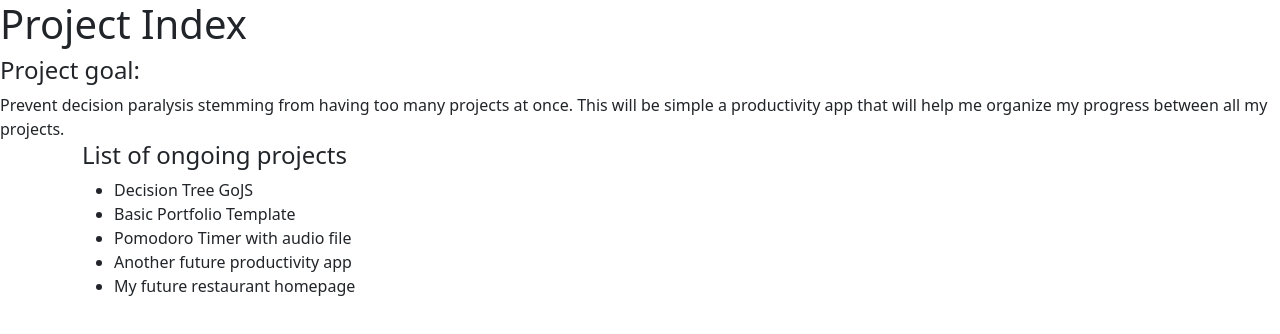
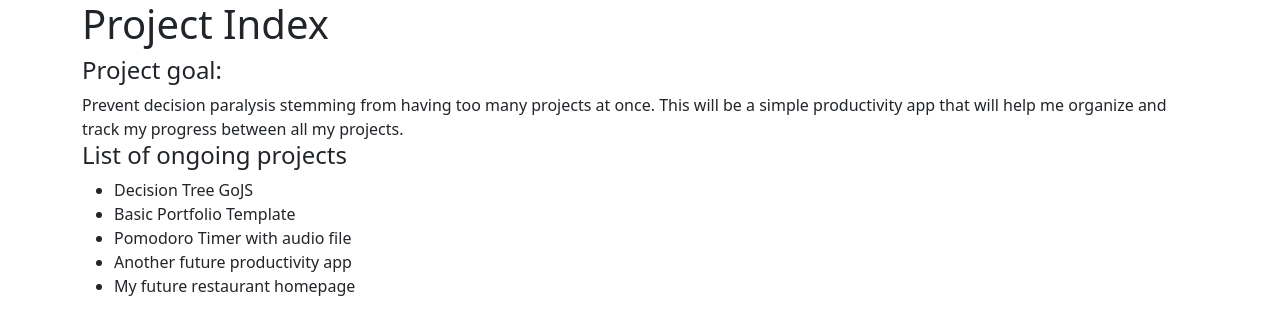
Before and after one commit to vtranwd/project_index, a plain HTML site: page index.html in a window 1280 px wide. Drawn offline with nearby package versions, Linux system fonts and the light colour scheme.

Commit message:
minor edits

```diff
--- a/index.html
+++ b/index.html
@@ -7,9 +7,9 @@
 	<script src="https://cdn.jsdelivr.net/npm/bootstrap@5.0.1/dist/js/bootstrap.min.js" integrity="undefined" crossorigin="anonymous"></script>
 </head>
 <body>
-	<h1>Project Index</h1>
-	<h4>Project goal:</h4>
-	<div class="project-goal">Prevent decision paralysis stemming from having too many projects at once. This will be simple a productivity app that will help me organize my progress between all my projects.
+	<h1 class="container">Project Index</h1>
+	<h4 class="container">Project goal:</h4>
+	<div class="container project-goal">Prevent decision paralysis stemming from having too many projects at once. This will be a simple productivity app that will help me organize and track my progress between all my projects.
 	</div>
 	<div class="container project-list">
 		<h4>List of ongoing projects</h4>
```
Also changed, not shown: README.md.
